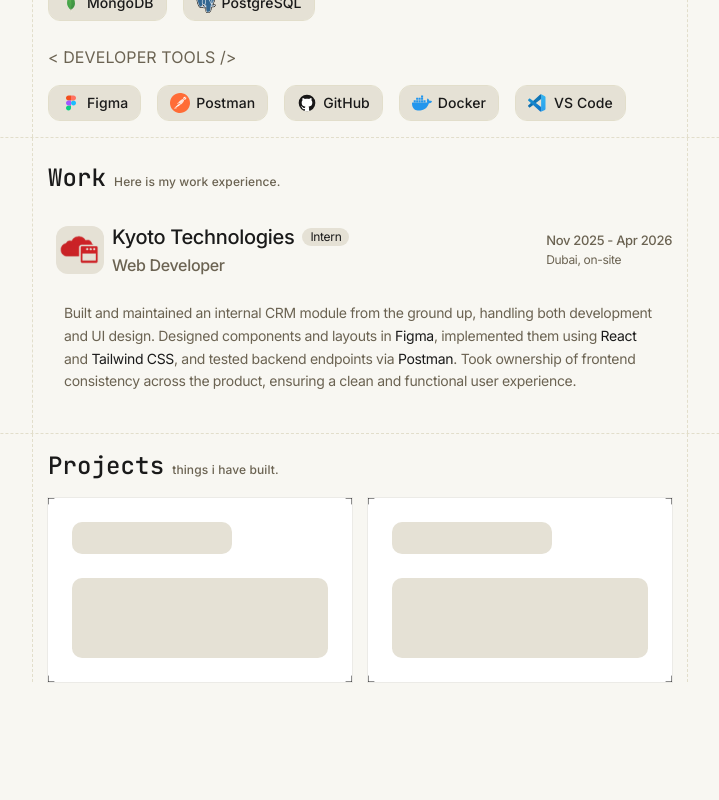
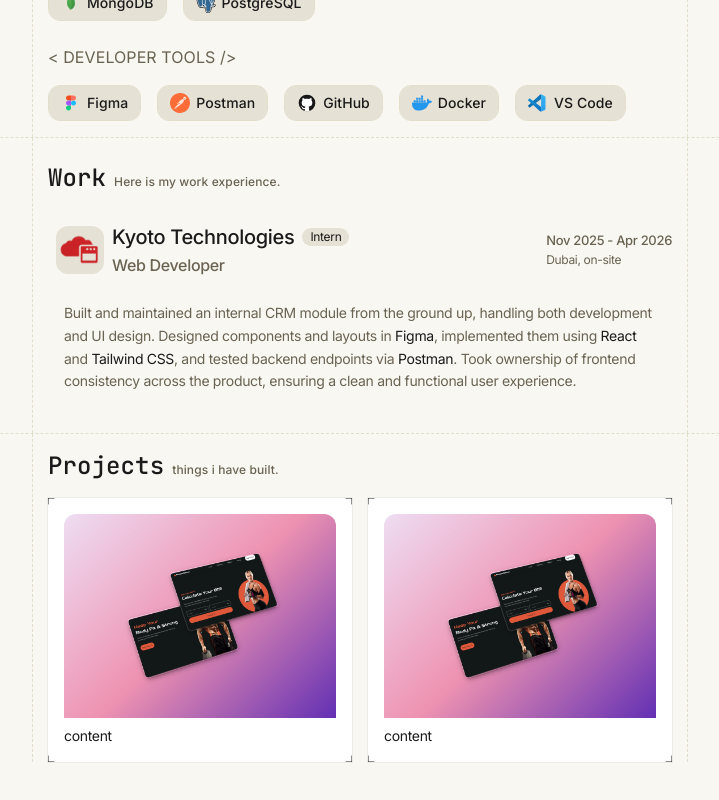
Before and after one commit to Sinan-exe/PortFolio, a React (Vite) app: page / in a window 1280 px wide. Shown: the part 876-1676 px from the top of the page, without its empty margins (280-999 px from the left). Before the commit the page ends 1598 px from the top, so only its background shows below. Built offline with nearby package versions, Linux system fonts and the light colour scheme.

Commit message:
project cards

```diff
--- a/src/components/Projects.jsx
+++ b/src/components/Projects.jsx
@@ -13,7 +13,14 @@ function Projects() {
           </span>
         </h1>
         <div className="mt-4 mb-10 grid sm:grid-cols-2 gap-4">
-          <Card_6 />
+          <Card_6
+            mockup="/musclenation.jpeg"
+            title="MuscleNation"
+            description="A responsive landing page for a gym brand with pricing, BMI calculator, and program showcase."
+            tags={["React", "Tailwind CSS", "Vite"]}
+            githubUrl="https://github.com/Sinan-exe/muscleNation"
+            liveUrl="https://muscle-nation.vercel.app"
+          />
           <Card_6 />
         </div>
       </div>
--- a/src/components/card-6.jsx
+++ b/src/components/card-6.jsx
@@ -1,13 +1,11 @@
 import { Card, CardContent, CardHeader, CardTitle } from "@/components/ui/card";
-import {cn} from "@/lib/utils";
+import { cn } from "@/lib/utils";
 
 const Placeholder = {
   title: <div className="bg-secondary h-8 max-w-40 w-full rounded-md" />,
   content: <div className="bg-secondary h-20 w-full rounded-md" />,
 };
-const Icon = ({
-    className
-}) => {
+const Icon = ({ className }) => {
   return (
     <svg
       xmlns="http://www.w3.org/2000/svg"
@@ -17,7 +15,8 @@ const Icon = ({
       height={24}
       strokeWidth="1"
       stroke="currentColor"
-            className={cn("text-foreground size-6 absolute", className)}>
+      className={cn("text-foreground size-6 absolute", className)}
+    >
       <title>Icon</title>
       <path strokeLinecap="round" strokeLinejoin="round" d="M12 6v12m6-6H6" />
     </svg>
@@ -31,16 +30,18 @@ const Icons = () => (
     <Icon className="-bottom-3 -left-3" />
     <Icon className="-bottom-3 -right-3" />
   </>
-)
+);
 
 export const Card_6 = () => {
   return (
-        <Card className="relative rounded-none shadow-none">
+    <Card className="relative rounded-none shadow-none p-4">
       <Icons />
-            <CardHeader>
-				<CardTitle>{Placeholder.title}</CardTitle>
-			</CardHeader>
-            <CardContent>{Placeholder.content}</CardContent>
+      <div className="flex flex-col gap-2">
+        <div>
+          <img src="/musclenation.jpeg" className="rounded-t-lg" />
+        </div>
+        <div>content</div>
+      </div>
     </Card>
   );
 };
--- a/src/constants/data.js
+++ b/src/constants/data.js
@@ -33,6 +33,11 @@ const skills = [
         name: "React Router",
         img: "/images/react-router-svgrepo-com.svg",
         alt: "RR",
+      },
+      {
+        name: "Redux Toolkit",
+        img: "/images/redux-svgrepo-com.svg",
+        alt: "RT",
       },
       {
         name: "Bootstrap",
```
Also changed, not shown: public/images/redux-svgrepo-com.svg (added), public/musclenation.jpeg (added). Lines whose indentation alone changed are shown as unchanged.
